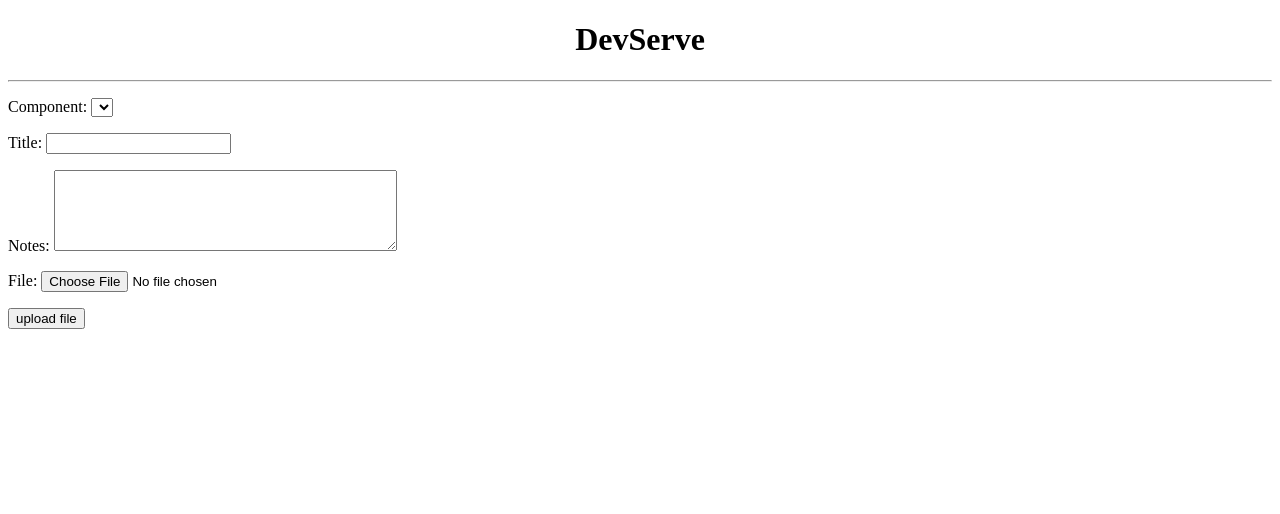
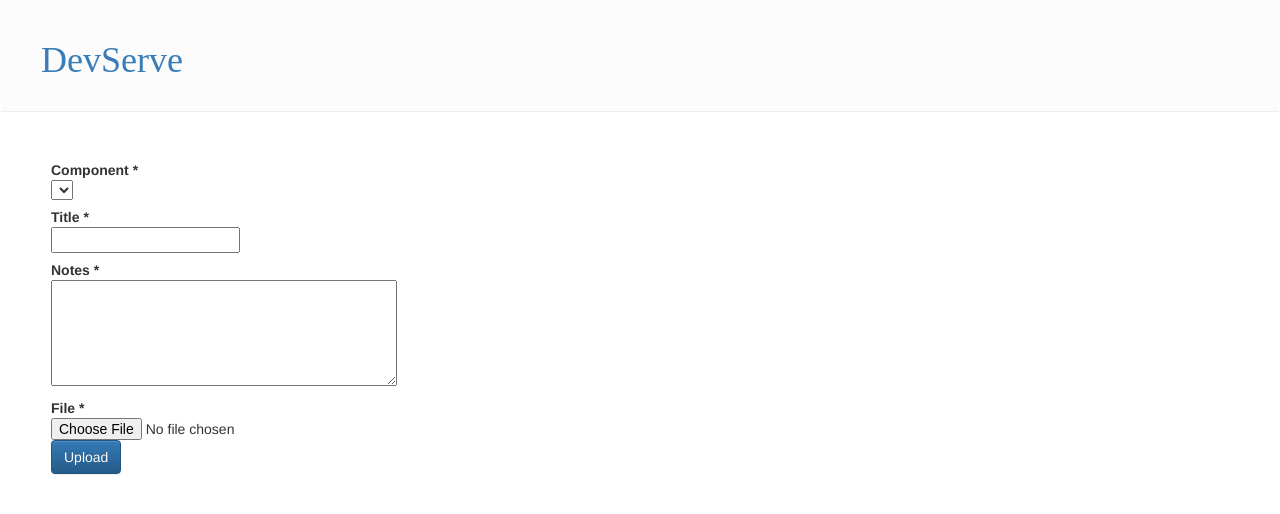
Before and after one commit to kiran-vemuri/DevServe, a Django app: page /releases/binary_upload in a window 1280 px wide. Shown: the top 514 px of the page. Run offline with Django 3.2, Linux system fonts and the light colour scheme; lists and menus that the app fills with data are empty; some libraries are stand-ins or nearby versions.

Commit message:
- UI changes - Added bootstrap and custom css

```diff
--- a/DevServe/settings.py
+++ b/DevServe/settings.py
@@ -132,5 +132,5 @@ USE_TZ = True
 STATIC_URL = '/static/'
 MEDIA_ROOT = 'media/'
 MEDIA_URL = 'media/'
-STATICFILES_DIRS = 'media/'
+STATICFILES_DIRS = ['media/', 'static/']
 ADMIN_MEDIA_PREFIX = 'media/'
--- a/releases/views.py
+++ b/releases/views.py
@@ -38,9 +38,10 @@ def component_index(request, product_id):
 def binary_index(request, product_id, component_id):
     binary_list = Binary.objects.filter(component_id=component_id)
     component_object = Component.objects.get(id=component_id)
+    product_object = Product.objects.get(id=product_id)
     context = {
         'binary_list': binary_list,
-        'product_id': product_id,
+        'product_object': product_object,
         'component_object': component_object,
     }
     return render(request, 'binary_index.html', context)
--- /dev/null
+++ b/static/css/devserve_style.css
@@ -0,0 +1,60 @@
+body {
+    padding: 1px;
+}
+
+.page-header {
+    background-color: #fcfcfc;
+    margin-top: 0;
+    padding: 20px 20px 20px 40px;
+}
+
+.page-header h1, .page-header h1 a, .page-header h1 a:visited, .page-header h1 a:active {
+    color: #397db8;
+    //font-size: 24pt;
+    text-decoration: none;
+}
+
+.content {
+    margin-left: 40px;
+}
+
+h1, h2, h3, h4 {
+    font-family: 'PT Sans';
+}
+
+.date {
+    color: #828282;
+}
+
+.save {
+    float: right;
+}
+
+.post-form textarea, .post-form input {
+    width: 100%;
+}
+
+.top-menu, .top-menu:hover, .top-menu:visited {
+    color: #ffffff;
+    float: right;
+    font-size: 26pt;
+    margin-right: 20px;
+}
+
+.post {
+    margin-bottom: 70px;
+}
+
+.post h1 a, .post h1 a:visited {
+    color: #000000;
+}
+
+.container-fluid{
+    padding-left: 50px;
+    padding-right: 50px;
+}
+
+.directory_path{
+    font-weight: bold;
+    border-bottom: 1px solid #eee;
+}
--- a/static/templates/base.html
+++ b/static/templates/base.html
@@ -1,3 +1,4 @@
+{% load staticfiles %}
 <!DOCTYPE html>
 <html lang="en">
 <head>
@@ -5,13 +6,34 @@
     <meta http-equiv="X-UA-Compatible" content="IE=edge">
     <meta name="viewport" content="width=device-width, initial-scale=1">
     <!-- The above 3 meta tags *must* come first in the head; any other head content must come *after* these tags -->
+    <link rel="stylesheet" href="//maxcdn.bootstrapcdn.com/bootstrap/3.2.0/css/bootstrap.min.css">
+    <link rel="stylesheet" href="//maxcdn.bootstrapcdn.com/bootstrap/3.2.0/css/bootstrap-theme.min.css">
+
+    <!-- Link to static css file -->
+    <link rel="stylesheet" href="{% static 'css/devserve_style.css' %}">
     <title>{% block title %}{% endblock %}</title>
 
 </head>
 <body>
-    <center><h1>DevServe</h1></center>
-    <hr />
-    {% block body %}{% endblock %}
+    <div class="h1, page-header">
+        <h1><a href="{% url 'product_index' %}">DevServe</a></h1>
+    </div>
+    <div class="container-fluid">
+        <div class="row">
+            <div class="col-md-12">
+                {%block dirpath %}{% endblock %}
+            </div>
+
+            <div class="col-md-12">
+                <table class="table table-hover">
+                    {% block tlist %}{% endblock %}
+                </table>
+            </div>
+            <div class="col-md-12">
+                {%block restbody%}{%endblock%}
+            </div>
+        </div>
+    </div>
 
 
 
--- a/static/templates/binary_upload.html
+++ b/static/templates/binary_upload.html
@@ -1,9 +1,39 @@
 {% extends "base.html" %}
-{% block body %}
-    <form enctype="multipart/form-data" method="post" action="{{ request.path }}">
+{% block restbody %}
+    <form {% if form.is_multipart %}enctype="multipart/form-data"{% endif %}
+          method="post"
+          action="{{ request.path }}"
+          class="form-horizontal">
         {% csrf_token %}
-        {{ form.as_p}}
-        <button type="submit"> upload file</button>
+        {{ form.media }}
+        {% if form.errors %}
+            <div class="alert alert-error">
+                <ul>
+                    {% for error in form.non_field_errors %}
+                        <li>{{ error }}</li>
+                    {% endfor %}
+                </ul>
+            </div>
+        {% endif %}
+        {% for field in form.visible_fields %}
+            <div class="control-group {{ field.html_name }} {% if field.errors %}error{% endif %}">
+                <label class="control-label">{{ field.label }}{% if field.field.required %} *{% endif %}</label>
+                <div class="controls">
+                    {{ field }}
+                    {% if field.errors %}<span class="help-inline">{{ field.errors.as_text }}</span>{% endif %}
+                </div>
+            </div>
+        {% endfor %}
+        {% for field in form.hidden_fields %}
+            {{ field }}
+        {% endfor %}
+
+        <div class="form-actions">
+            <input class="btn btn-primary btn-large" type="submit" value="Upload"/>
+            {% block extra_buttons %}
+            {% endblock extra_buttons %}
+        </div>
+        <!--<button type="submit"> upload file</button>-->
     </form>
 
 {% endblock %}
```
Also changed, not shown: static/templates/binary_index.html (+19 -5 lines), static/templates/component_index.html (+20 -5 lines), static/templates/release_index.html (+27 -13 lines).
